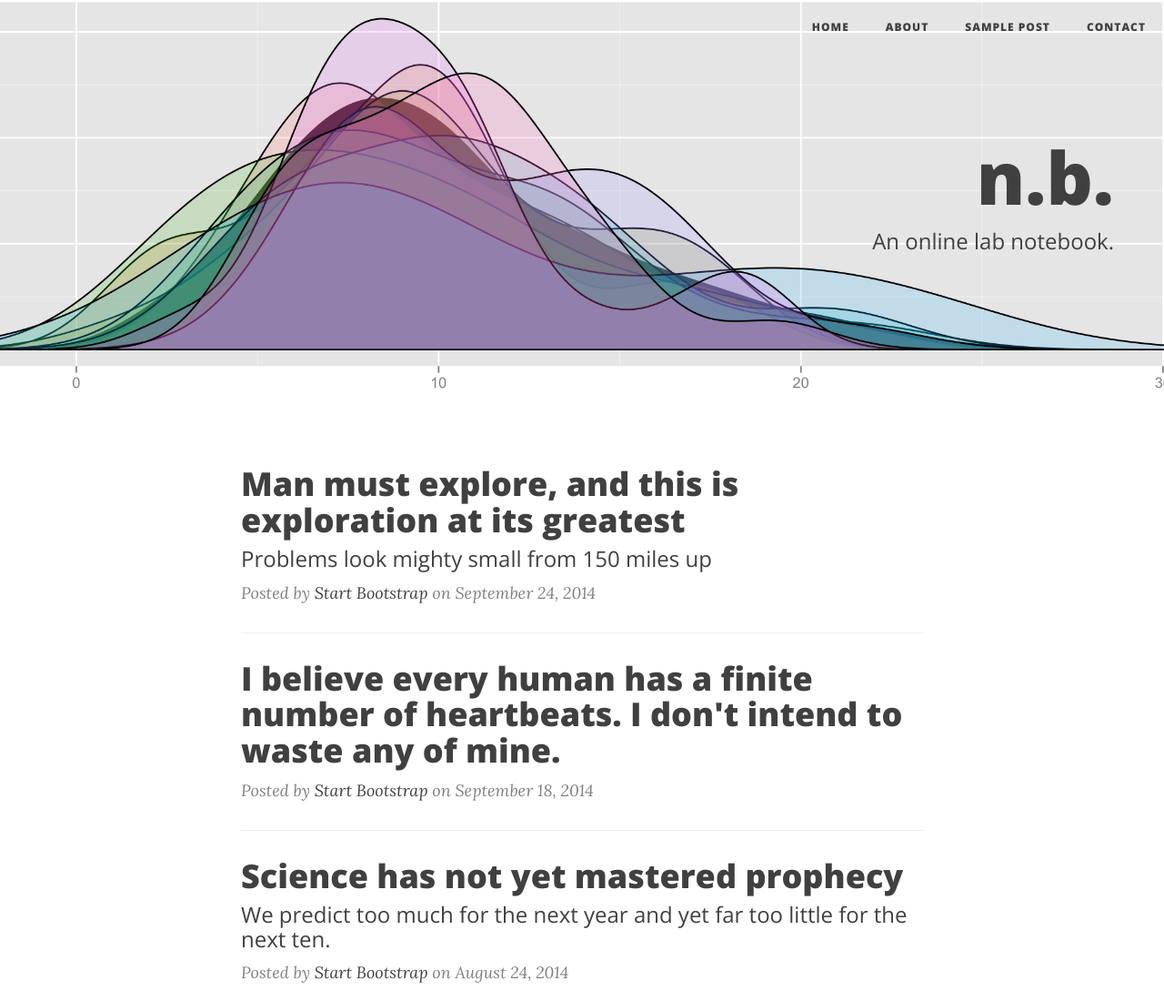
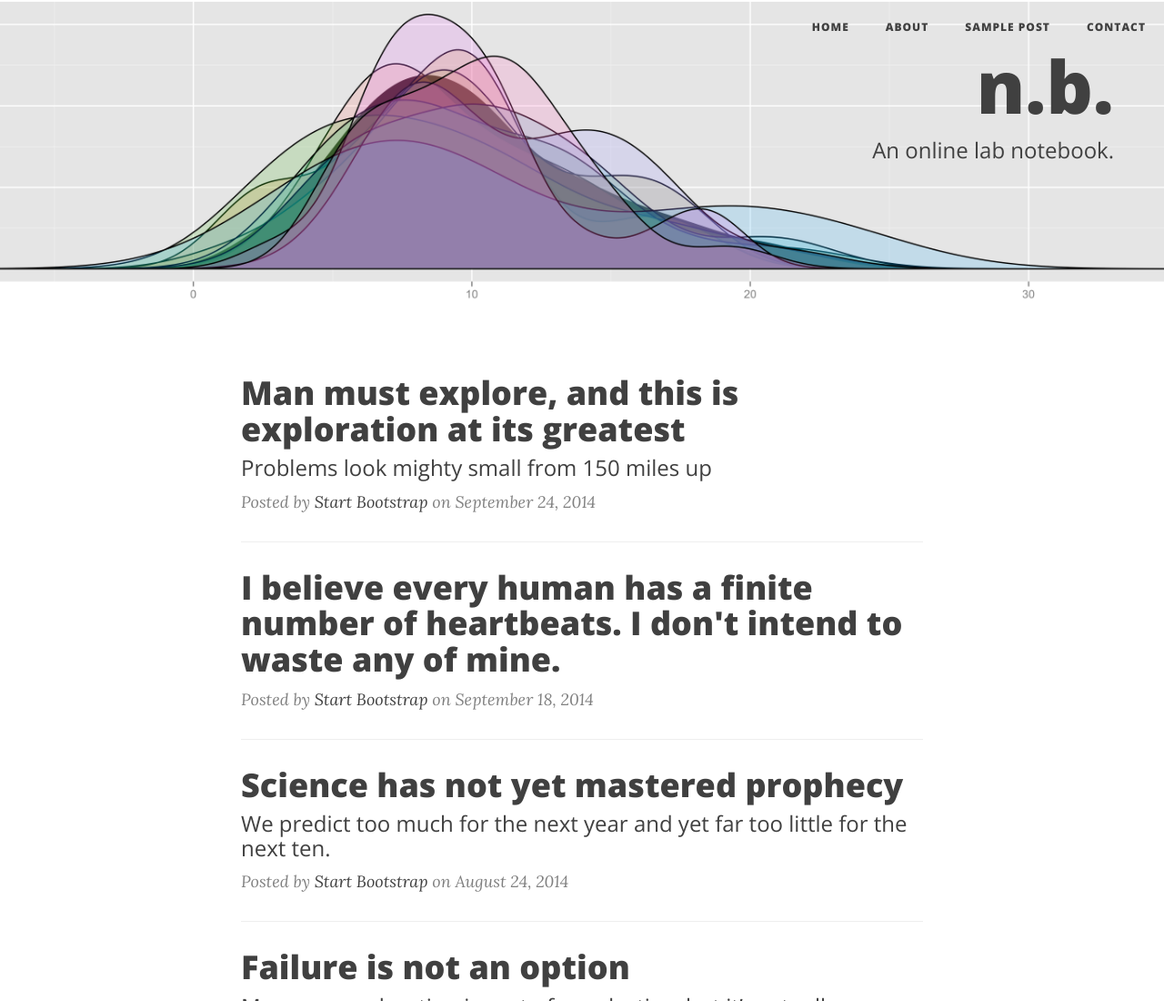
Before and after one commit to Kevin-M-Smith/notebook, a plain HTML site: page index.html in a window 1280 px wide. Shown: the top 1100 px of the page at 91% size. Drawn offline with nearby package versions, Linux system fonts and the light colour scheme.

Commit message:
fix padding

```diff
--- a/css/clean-blog.css
+++ b/css/clean-blog.css
@@ -145,14 +145,14 @@ hr.small {
 .intro-header .site-heading,
 .intro-header .post-heading,
 .intro-header .page-heading {
-  padding: 100px 0 50px;
+  padding: 50px 0 150px;
   color: #404040;
 }
 @media only screen and (min-width: 768px) {
   .intro-header .site-heading,
   .intro-header .post-heading,
   .intro-header .page-heading {
-    padding: 150px 0;
+    padding: 50px 0 150;
   }
 }
 .intro-header .site-heading,
```
